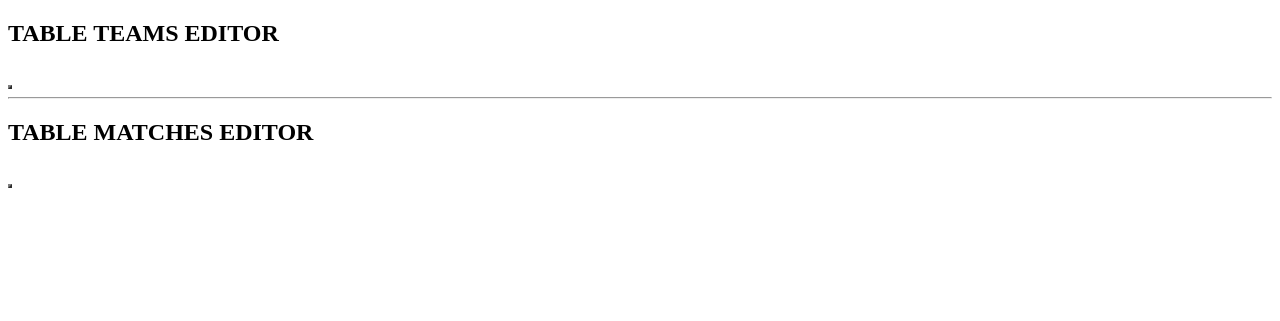
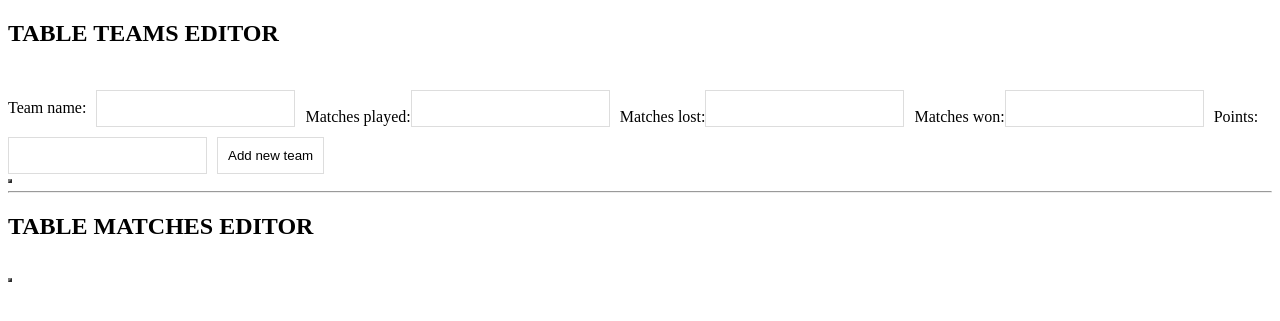
Before and after one commit to mariusz-tekiel/web-werrington-utd, a PHP site: page /tableEditor.php in a window 1280 px wide. Shown: the part 112-433 px from the top of the page. Run offline with PHP 8.4, Linux system fonts and the light colour scheme; the visitor is signed in with stand-in values (Sample User, id 1); data that the repository does not hold is empty.

Commit message:
Add fields ok. Next step editable table in bootstrap

```diff
--- /dev/null
+++ b/css/tableEditor.css
@@ -0,0 +1,48 @@
+.form-inline {
+  display: flex;
+  flex-flow: row wrap;
+  align-items: center;
+}
+.form-inline label,
+.form-inline input {
+  float: none; /* if you had floats before? otherwise inline-block will behave differently */
+  display: inline-block;
+  vertical-align: middle;
+}
+/* Add some margins for each label */
+.form-inline label {
+  margin: 5px 10px 5px 0;
+}
+
+/* Style the input fields */
+.form-inline input {
+  vertical-align: middle;
+  margin: 5px 10px 5px 0;
+  padding: 10px;
+  background-color: #fff;
+  border: 1px solid #ddd;
+}
+
+/* Style the submit button */
+.form-inline button {
+  padding: 10px 20px;
+  background-color: dodgerblue;
+  border: 1px solid #ddd;
+  color: white;
+}
+
+.form-inline button:hover {
+  background-color: royalblue;
+}
+
+/* Add responsiveness - display the form controls vertically instead of horizontally on screens that are less than 800px wide */
+@media (max-width: 800px) {
+  .form-inline input {
+    margin: 10px 0;
+  }
+
+  .form-inline {
+    flex-direction: column;
+    align-items: stretch;
+  }
+}
--- a/tableEditor.php
+++ b/tableEditor.php
@@ -11,6 +11,7 @@
 <head>
 	<meta charset="utf-8" />
 	<meta http-equiv="X-UA-Compatible" content="IE=edge,chrome=1" />
+	<link rel="stylesheet" href="css/tableEditor.css">
 	<title>Table editor</title>
 </head>
 
@@ -24,10 +25,27 @@
 	?>
 
 </header>
-<section class = "table">
+<section class = "table" id="table1">
 	<h2>TABLE TEAMS EDITOR</h2>
 	<br>
+	<form action="/tableEditor.php" class="form-inline">
+		<label for="teamName">Team name:</label><br>
+		<input type="text" id="teamName" class="input-w" name="teamName" value=""><br>
+		Matches played:<br>
+		<input type="text" name="played" value=""><br>
+		Matches lost:<br>
+		<input type="text" name="lost" value=""><br>
+		Matches won:<br>
+		<input type="text" name="won" value=""><br>
+		Points:<br>
+		<input type="text" name="points" value=""><br>
 
+		<br>
+		<input type="submit" value="Add new team">
+		<br>
+		<br>
+
+	</form>
 	<?php
 	try {
 		$con= new PDO('mysql:host=localhost;dbname=werrington', 'root', '');
@@ -63,7 +81,7 @@
 	<hr>
 </section>
 
-<section class="table">
+<section class="table" id="table2">
 	<h2>TABLE MATCHES EDITOR</h2>
 	<br>
 	<?php
```
Also changed, not shown: 1 other file.
